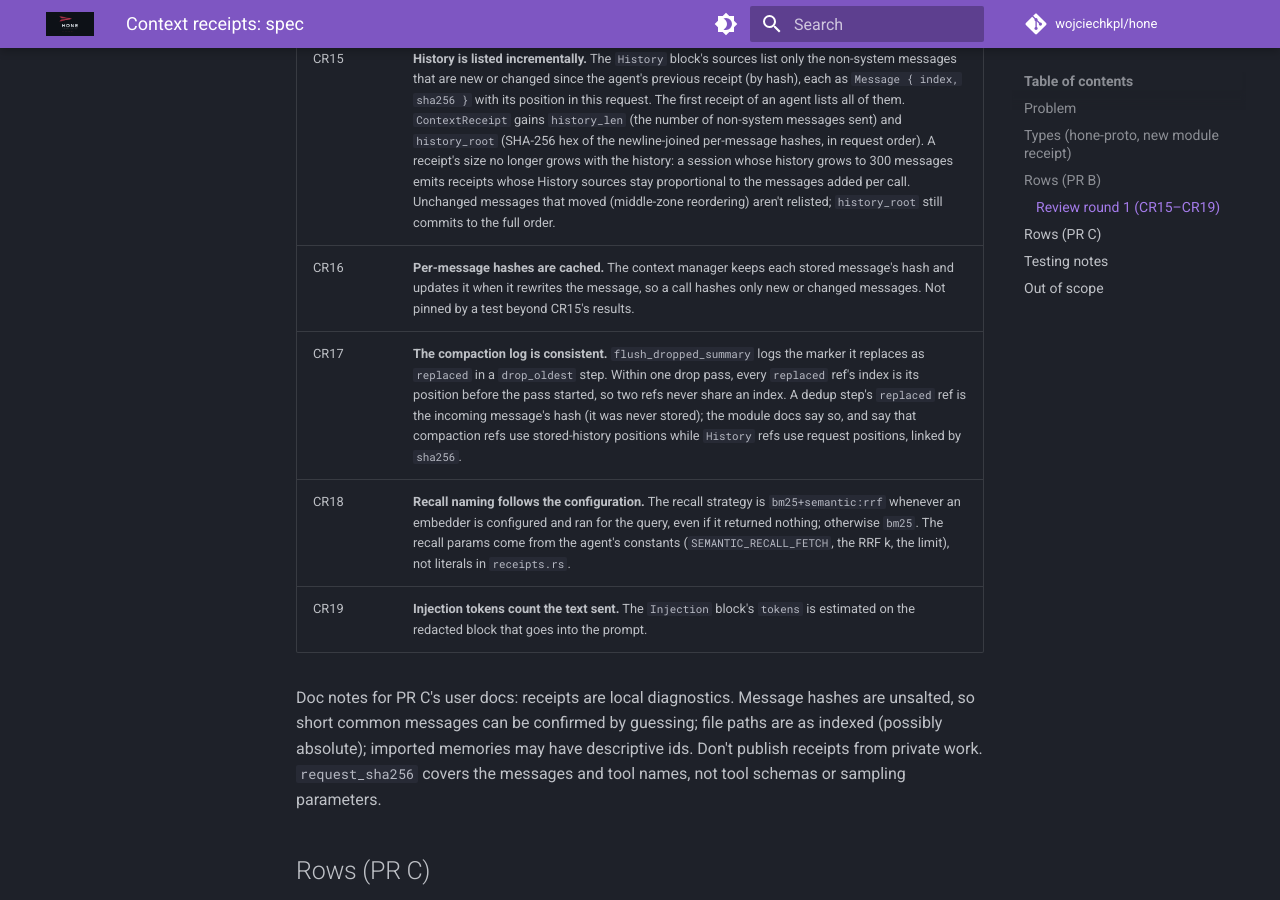
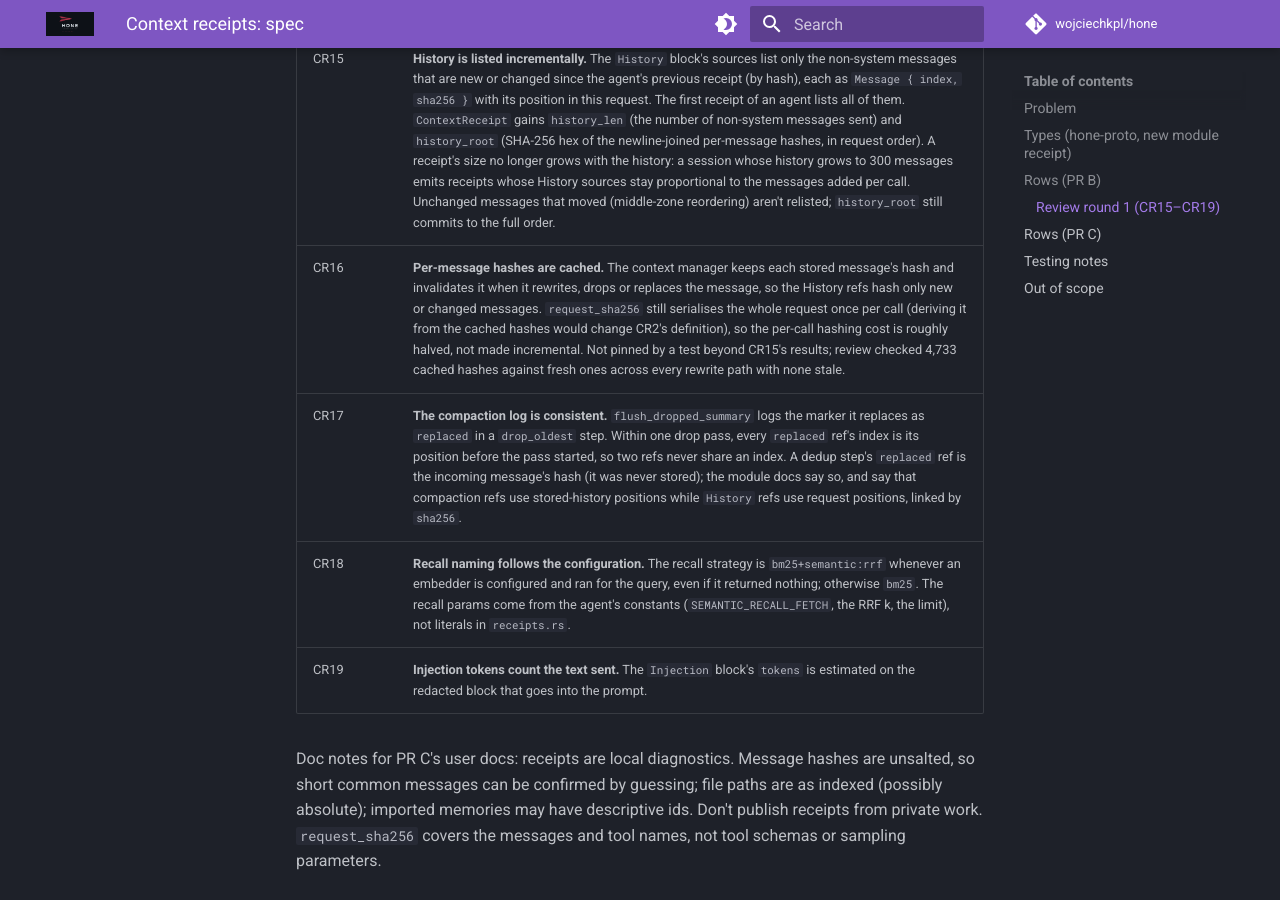
Before and after one commit to wojciechkpl/hone, an MkDocs documentation site: the page built from docs/plans/context-receipts-spec.md, in a window 1280 px wide and 900 px high, scrolled down 2598 px. Built offline with MkDocs 1.6.1 and Material for MkDocs 9.7.7, drawn with Linux system fonts in a browser that asks for light colours; comment, search, counter and statistics services are not loaded.

Commit message:
docs: CR16 wording matches what the cache saves

```diff
--- a/docs/plans/context-receipts-spec.md
+++ b/docs/plans/context-receipts-spec.md
@@ -52,7 +52,7 @@ Review measured receipt size: listing every history message on every call makes
 | Row | Behaviour |
 |---|---|
 | CR15 | **History is listed incrementally.** The `History` block's sources list only the non-system messages that are new or changed since the agent's previous receipt (by hash), each as `Message { index, sha256 }` with its position in this request. The first receipt of an agent lists all of them. `ContextReceipt` gains `history_len` (the number of non-system messages sent) and `history_root` (SHA-256 hex of the newline-joined per-message hashes, in request order). A receipt's size no longer grows with the history: a session whose history grows to 300 messages emits receipts whose History sources stay proportional to the messages added per call. Unchanged messages that moved (middle-zone reordering) aren't relisted; `history_root` still commits to the full order. |
-| CR16 | **Per-message hashes are cached.** The context manager keeps each stored message's hash and updates it when it rewrites the message, so a call hashes only new or changed messages. Not pinned by a test beyond CR15's results. |
+| CR16 | **Per-message hashes are cached.** The context manager keeps each stored message's hash and invalidates it when it rewrites, drops or replaces the message, so the History refs hash only new or changed messages. `request_sha256` still serialises the whole request once per call (deriving it from the cached hashes would change CR2's definition), so the per-call hashing cost is roughly halved, not made incremental. Not pinned by a test beyond CR15's results; review checked 4,733 cached hashes against fresh ones across every rewrite path with none stale. |
 | CR17 | **The compaction log is consistent.** `flush_dropped_summary` logs the marker it replaces as `replaced` in a `drop_oldest` step. Within one drop pass, every `replaced` ref's index is its position before the pass started, so two refs never share an index. A dedup step's `replaced` ref is the incoming message's hash (it was never stored); the module docs say so, and say that compaction refs use stored-history positions while `History` refs use request positions, linked by `sha256`. |
 | CR18 | **Recall naming follows the configuration.** The recall strategy is `bm25+semantic:rrf` whenever an embedder is configured and ran for the query, even if it returned nothing; otherwise `bm25`. The recall params come from the agent's constants (`SEMANTIC_RECALL_FETCH`, the RRF k, the limit), not literals in `receipts.rs`. |
 | CR19 | **Injection tokens count the text sent.** The `Injection` block's `tokens` is estimated on the redacted block that goes into the prompt. |
```
